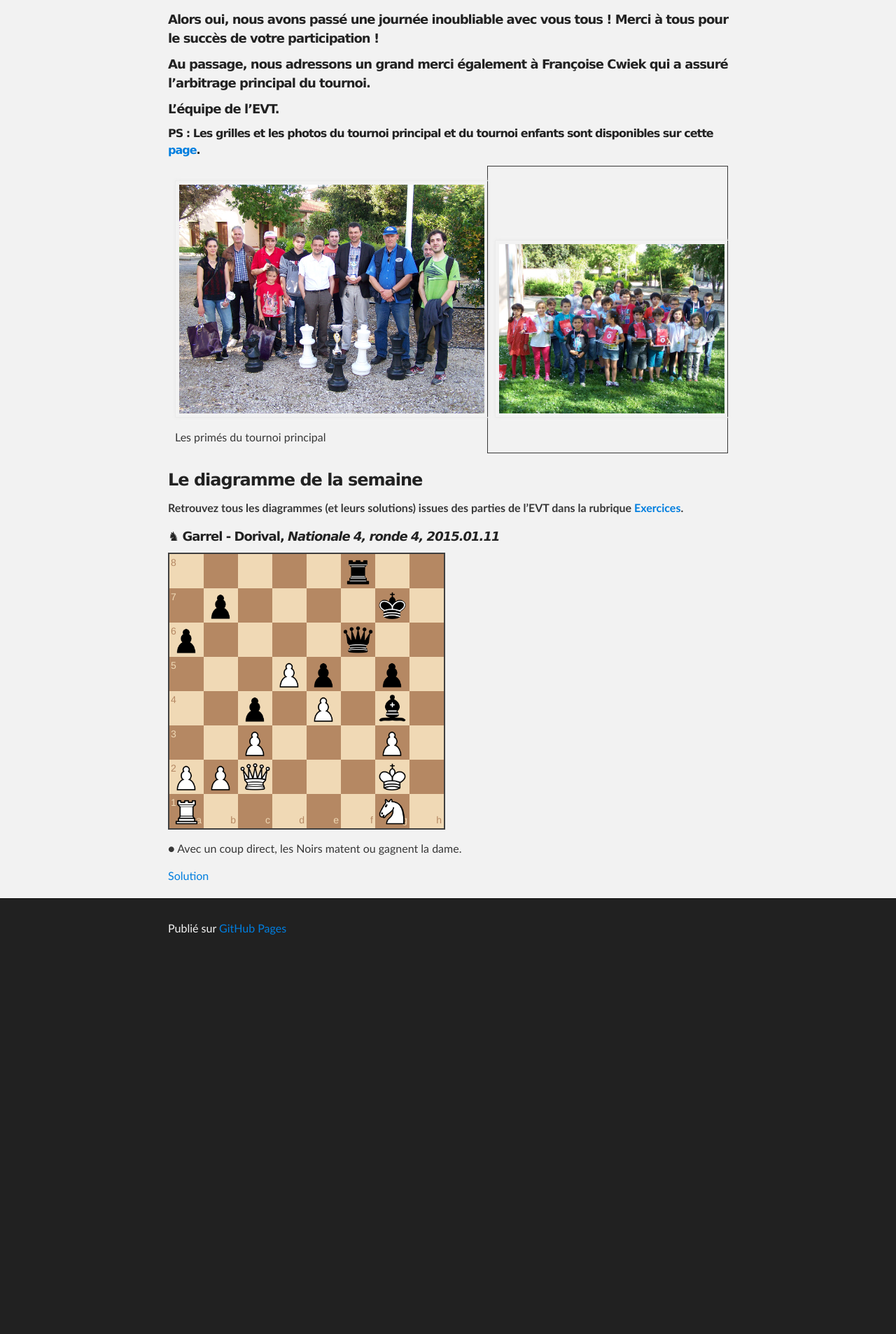
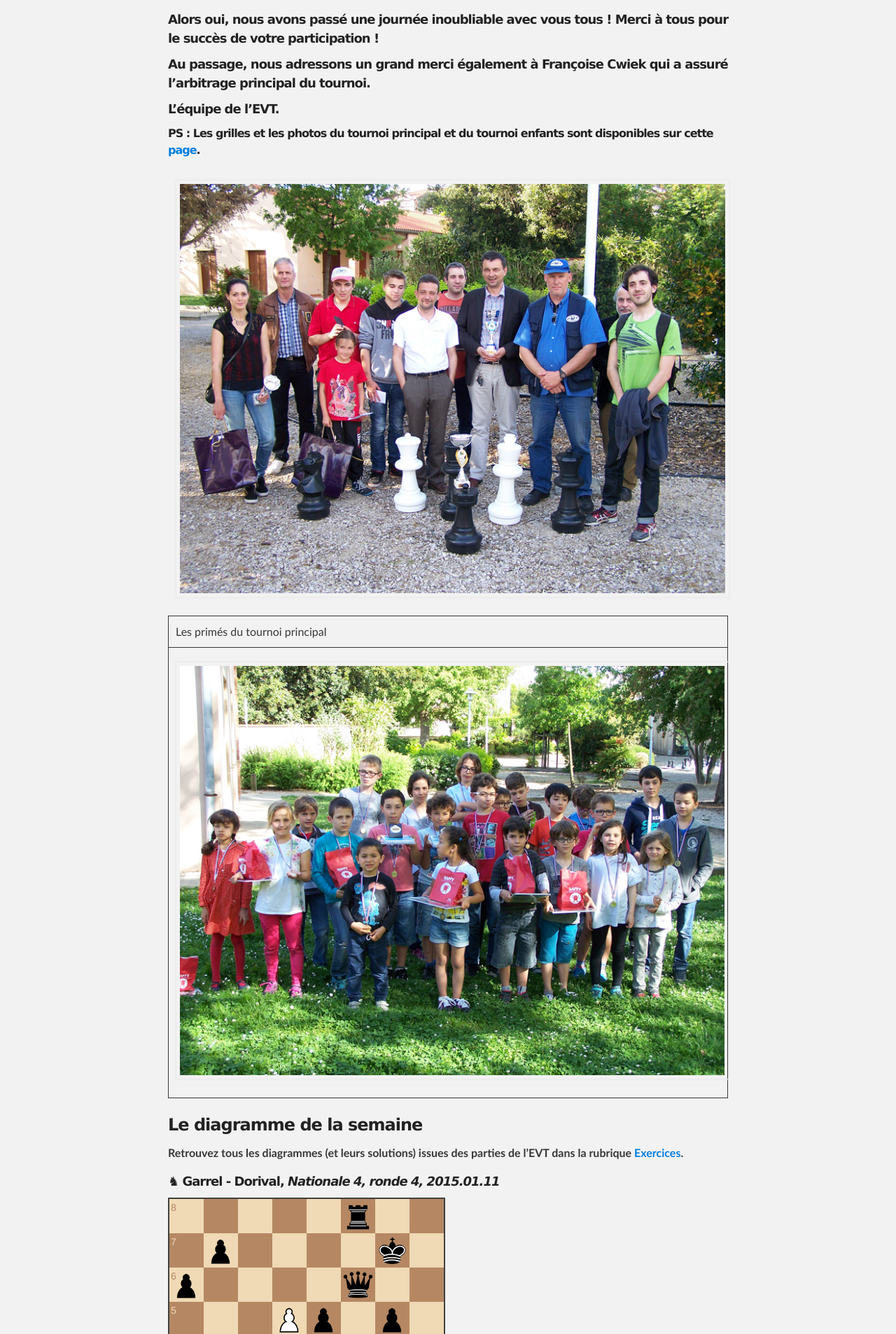
Before and after one commit to echiquier-villeneuve-tolosane/echiquier-villeneuve-tolosane.github.io, a Jekyll site: the page built from index.md, in a window 1280 px wide. Shown: the part 879-2786 px from the top of the page at 70% size. Built offline with Jekyll 4.4.1, drawn with Linux system fonts in a browser that asks for light colours; nearby versions of some CDN libraries; before the commit the page ends 2253 px from its top, so only the background shows below that.

Commit message:
Updated index.md

```diff
--- a/index.md
+++ b/index.md
@@ -37,8 +37,14 @@ En résumé, le planning hebdomadaire se résume ainsi :
 <tr>
 <td style="border: 0">
 <img src="/images/100_7676.JPG" />
+</td>
+</tr>
+<tr>
+<td>
 Les primés du tournoi principal
 </td>
+</tr>
+<tr>
 <td>
 <img src="/images/100_7674.JPG" />
 </td>
```
